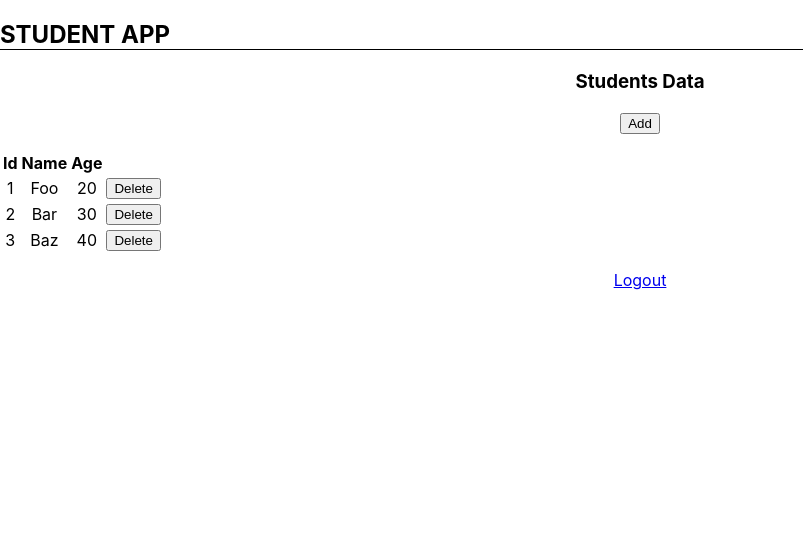
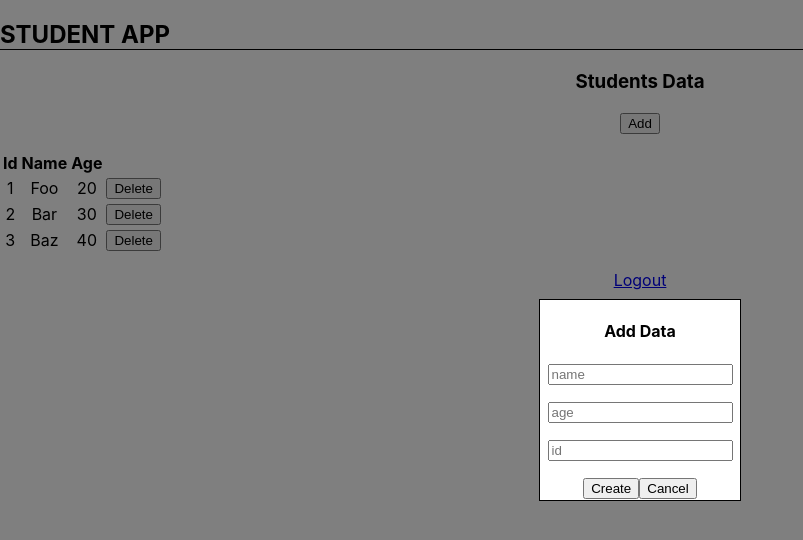
Before and after one commit to dhana-vel/React-Students-Test-App, a React (Create React App) app: page /dashboard in a window 1280 px wide. Both pictures are taken after a click on the button "Add". Shown: the top 540 px of the page, without its empty margins (0-803 px from the left). Built offline with nearby package versions, Linux system fonts and the light colour scheme.

Commit message:
dialog is created

```diff
--- a/src/App.css
+++ b/src/App.css
@@ -32,6 +32,13 @@
   }
 }
 
+
+/* page css */
+
+.html, body {
+  min-height: 100%;
+}
+
 .main-container {
   text-align: center;
 }
@@ -39,3 +46,24 @@
 .align-center {
   text-align: center;
 }
+
+.hidden {
+  display: none;
+}
+
+.visible {
+  display: block;
+  width: 200px;
+  height: auto;
+  max-height: 200px;
+  position: fixed;
+  top: 0;
+  right: 0;
+  bottom: 0;
+  left: 0;
+  margin: auto;
+  border: 1px solid #000000;
+  z-index: 10;
+  background-color:#fff;
+  box-shadow: 0 0 0 9999px rgba(0,0,0,0.5);
+}
--- a/src/modules/dashboard/dashboard.js
+++ b/src/modules/dashboard/dashboard.js
@@ -3,6 +3,8 @@ import { Link } from 'react-router-dom';
 class Dashboard extends React.Component {
     constructor () {
         super();
+        this.handleCreate = this.handleCreate.bind(this);
+        this.handleCancel = this.handleCancel.bind(this);
         this.state = {
             data:
             [
@@ -21,15 +23,29 @@ class Dashboard extends React.Component {
                   "name":"Baz",
                   "age":"40"
                }
-            ]
+            ],
+            shown: false
          };
     }
+
+    handleCreate() {
+        this.setState({
+            shown: true
+        });
+    }
+
+    handleCancel() {
+        this.setState({
+            shown: false
+        });
+    }
+
     render() {
         return (
             <div className="align-center">
                 <h3>Students Data</h3>
                 <p>
-                    <input type="button" value="Add" />
+                    <input type="button" value="Add" onClick={this.handleCreate} />
                 </p>
                 <table>
                     <tbody>
@@ -45,6 +61,16 @@ class Dashboard extends React.Component {
                 <p>
                 <Link to="/login">Logout</Link>
                 </p>
+                <div id="create-dialog" className={this.state.shown ? 'visible' : 'hidden'}>
+                    <h4>Add Data</h4>
+                    <p><input type="text" placeholder="name" /></p>
+                    <p><input type="text" placeholder="age" /></p>
+                    <p><input type="text" placeholder="id" /></p>
+                    <p>
+                        <input type="button" onClick={this.saveData} value="Create" />
+                        <input type="button" value="Cancel" onClick={this.handleCancel} />
+                    </p>
+                </div>
             </div>
         );
     }
```
